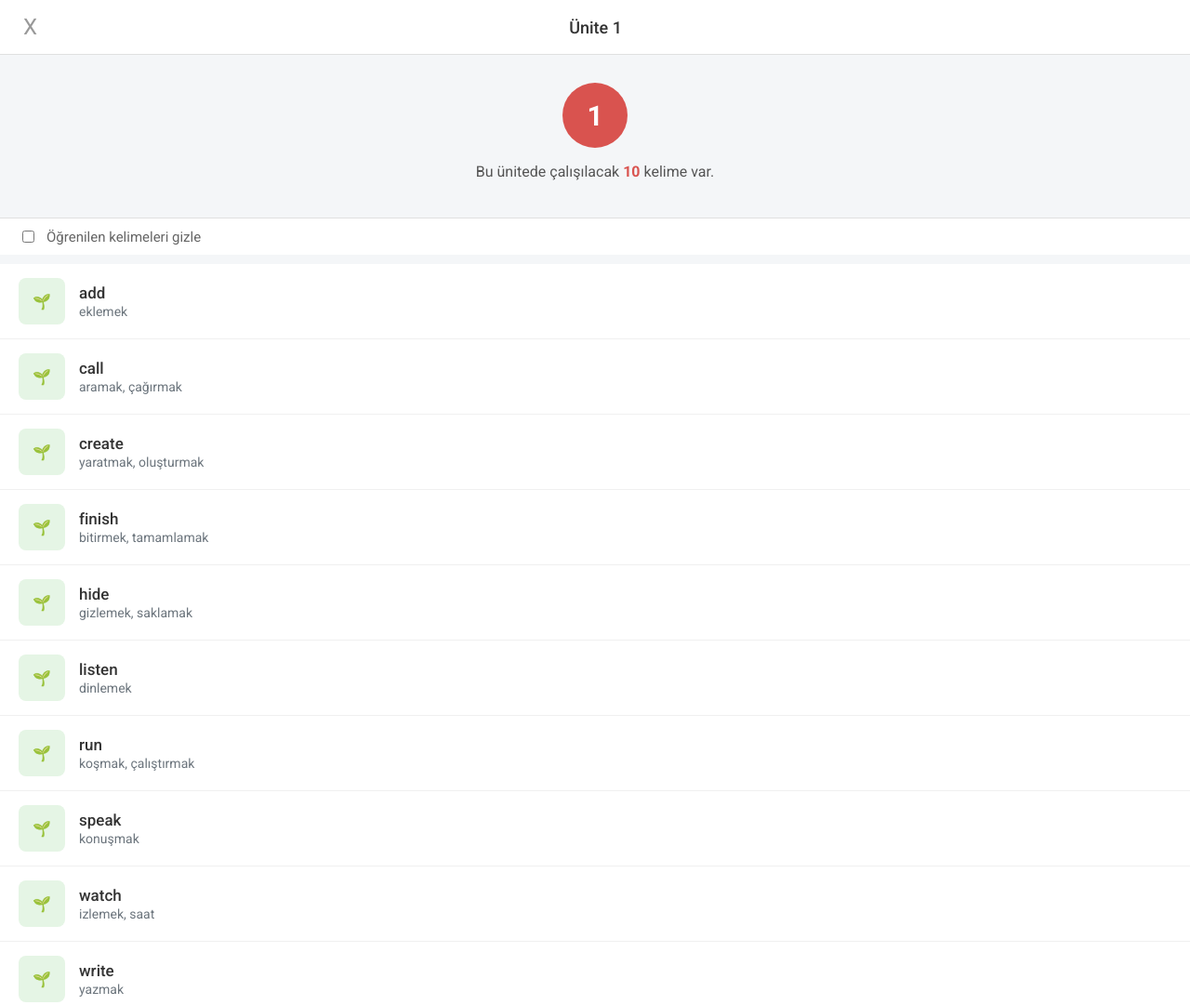
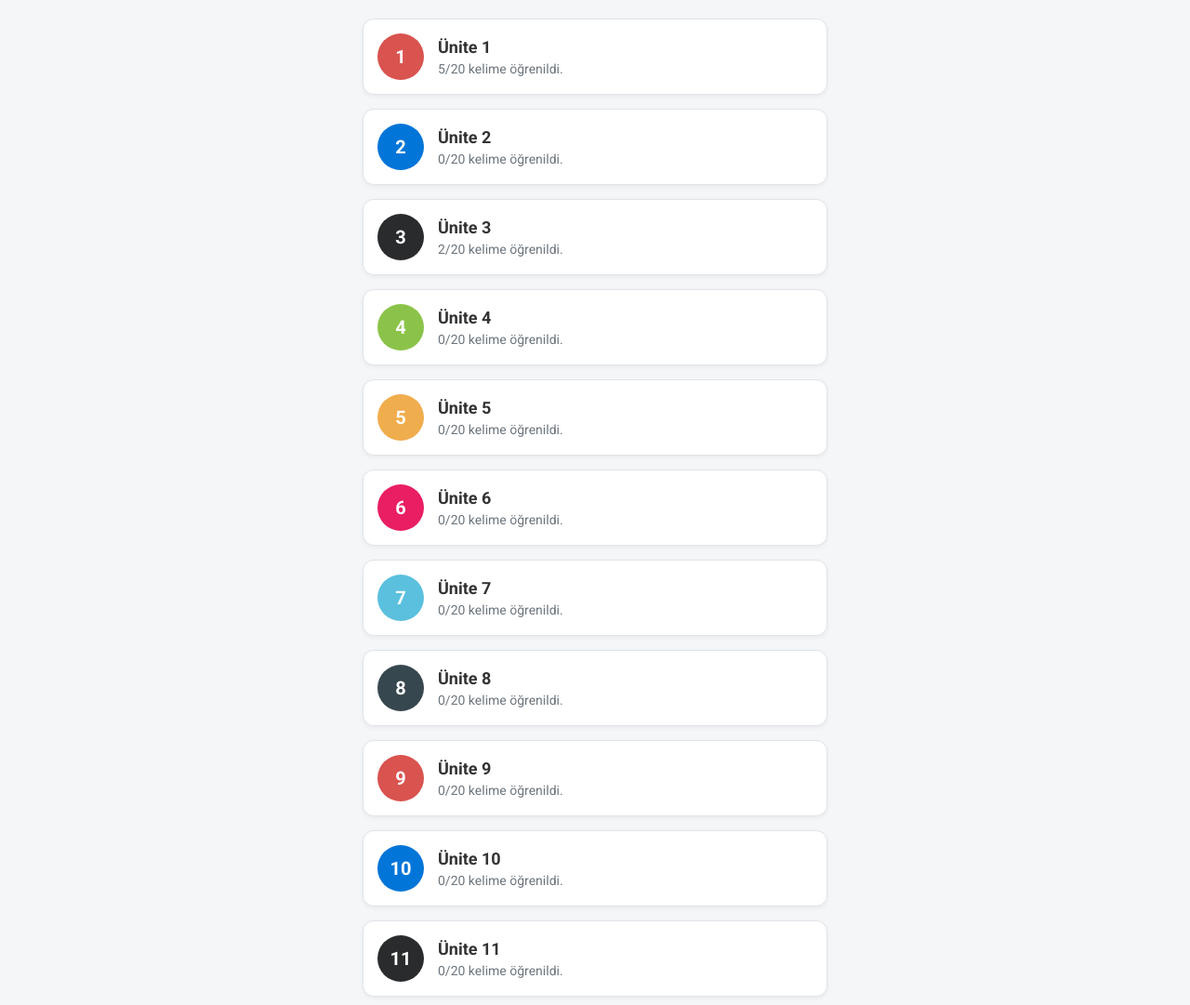
Before and after one commit to gnl19999/ileri-duzey-akademik-fiiller.app, a plain HTML site: page index.html in a window 1280 px wide. Shown: the top 1081 px of the page at 93% size. Drawn offline with Linux system fonts and the light colour scheme.

Commit message:
index.html

```diff
--- a/index.html
+++ b/index.html
@@ -3,271 +3,317 @@
 <head>
     <meta charset="UTF-8">
     <meta name="viewport" content="width=device-width, initial-scale=1.0">
-    <title>Ünite 1 Detay</title>
+    <title>Kelime Öğrenme Uygulaması</title>
     <link href="https://fonts.googleapis.com/css2?family=Roboto:wght@400;500;700&display=swap" rel="stylesheet">
     <style>
-        /* Genel Stil ve Font */
         body {
             font-family: 'Roboto', sans-serif;
             background-color: #f4f6f8;
             margin: 0;
-            padding: 0;
+            padding: 20px;
+            display: flex;
+            justify-content: center;
         }
 
-        /* Header (Başlık Çubuğu) */
-        .header {
+        .container {
+            width: 100%;
+            max-width: 500px;
+        }
+
+        /* --- Ortak Görünümler --- */
+        .screen {
+            display: none; /* Ekranları başlangıçta gizle */
+        }
+        .screen.active {
+            display: block; /* Aktif ekranı göster */
+        }
+
+        /* --- Ünite Listesi (List Screen) Stilleri --- */
+        .unit-card {
+            background-color: white;
+            border-radius: 12px;
+            padding: 15px;
+            margin-bottom: 15px;
             display: flex;
             align-items: center;
-            justify-content: space-between;
-            padding: 15px 20px;
-            background-color: white;
-            border-bottom: 1px solid #e0e0e0;
-            position: sticky; /* Üstte sabit kalması için */
-            top: 0;
-            z-index: 10;
+            box-shadow: 0 2px 5px rgba(0,0,0,0.05);
+            border: 1px solid #e1e4e8;
+            cursor: pointer;
+            transition: transform 0.2s;
         }
 
-        .header h2 {
-            margin: 0;
-            font-size: 18px;
-            font-weight: 500;
-            color: #333;
-            flex-grow: 1; /* Başlığın ortalanmasına yardım eder */
-            text-align: center;
+        .unit-card:hover {
+            transform: translateY(-2px);
+            box-shadow: 0 4px 10px rgba(0,0,0,0.1);
         }
 
-        .header .icon {
-            font-size: 24px;
-            color: #999;
-            cursor: pointer;
-            padding: 0 5px; /* Tıklama alanını genişletir */
-        }
-
-        .header .close-icon {
-             /* X ikonunu sola iter */
-             order: -1;
-        }
-
-        .header .empty-space {
-             /* Sağ tarafta boşluk bırakıp başlığı ortalamak için */
-             width: 24px;
-        }
-
-        /* Ünite Bilgi Alanı (Ortadaki Daire ve Metin) */
-        .unit-summary {
-            text-align: center;
-            padding: 30px 20px 20px 20px;
-        }
-
+        /* Renkli Daireler */
         .circle {
-            width: 70px;
-            height: 70px;
+            width: 50px;
+            height: 50px;
             border-radius: 50%;
             display: flex;
             align-items: center;
             justify-content: center;
             color: white;
             font-weight: bold;
-            font-size: 30px;
-            background-color: #d9534f; /* Kırmızı renk (Ünite 1 için) */
-            margin: 0 auto 15px auto;
+            font-size: 20px;
+            margin-right: 15px;
+            flex-shrink: 0;
         }
 
-        .summary-text {
-            font-size: 16px;
-            color: #555;
+        /* Daire Renkleri (Sadece örnek için, tümünü buraya yazmaya gerek yok) */
+        .c-red { background-color: #d9534f; }
+        .c-blue { background-color: #0275d8; }
+        .c-black { background-color: #292b2c; }
+        .c-green { background-color: #8bc34a; }
+        .c-orange { background-color: #f0ad4e; }
+        .c-pink { background-color: #e91e63; }
+        .c-cyan { background-color: #5bc0de; }
+        .c-dark { background-color: #37474f; }
+
+        /* Yazı Alanı */
+        .info h3 {
+            margin: 0 0 5px 0;
+            color: #333;
+            font-size: 18px;
+        }
+
+        .info p {
+            margin: 0;
+            color: #6c757d;
+            font-size: 14px;
+        }
+
+        /* --- Ünite Detay (Detail Screen) Stilleri (Yüklediğiniz Görsele Benzer) --- */
+        .detail-header {
+            display: flex;
+            align-items: center;
             margin-bottom: 20px;
         }
-
-        .summary-text strong {
-            color: #d9534f; /* Sayının vurgulu rengi */
-            font-weight: 700;
+        .detail-header .back-button {
+            font-size: 24px;
+            color: #6c757d;
+            cursor: pointer;
+            margin-right: 15px;
         }
-
-        /* Öğrenilen Kelimeleri Gizle Checkbox Alanı */
-        .hide-toggle {
-            display: flex;
-            align-items: center;
-            padding: 10px 20px;
-            border-top: 1px solid #e0e0e0;
-            background-color: white;
-            margin-bottom: 10px;
+        .detail-header h2 {
+            margin: 0;
+            font-size: 24px;
+            color: #333;
+            flex-grow: 1;
+            text-align: center; /* Başlığı ortala */
         }
-
-        .hide-toggle label {
-            margin-left: 10px;
-            color: #666;
-            font-size: 15px;
+        .detail-header .unit-circle {
+            width: 60px;
+            height: 60px;
+            font-size: 28px;
+            margin: 0 auto 10px auto;
+            background-color: #d9534f; /* Kırmızı renk */
+        }
+        .detail-info {
+            text-align: center;
+            margin-bottom: 20px;
+        }
+        .detail-info p {
+            color: #6c757d;
+            font-size: 16px;
         }
 
         /* Kelime Listesi */
         .word-list {
-            padding: 0 0;
+            list-style: none;
+            padding: 0;
         }
-
         .word-item {
+            background-color: white;
+            border-radius: 8px;
+            padding: 12px 15px;
+            margin-bottom: 10px;
             display: flex;
             align-items: center;
-            padding: 15px 20px;
-            background-color: white;
-            border-bottom: 1px solid #f0f0f0; /* Hafif ayırıcı çizgi */
-            cursor: pointer;
+            box-shadow: 0 1px 3px rgba(0,0,0,0.05);
         }
-
-        .word-item:hover {
-            background-color: #fafafa;
-        }
-
-        .word-item img {
-            width: 50px; /* Görsel alanını sabitler */
-            height: 50px;
-            border-radius: 8px;
-            object-fit: cover;
-            margin-right: 15px;
-            /* DİKKAT: Gerçek görselleriniz olmadığı için bu kısmı bir tutucu (placeholder) olarak kullanıyorum. */
-            /* Resimleri temsil eden simge (Örn: Bir yaprak simgesi) */
-        }
-
         .word-item .word-icon {
-            width: 20px;
-            height: 20px;
-            color: #8bc34a; /* Yeşil yaprak rengi */
-            margin-right: 15px;
-            flex-shrink: 0;
-            font-size: 18px;
-        }
-
-        .word-item .word-icon-placeholder {
-            /* Görselin yanındaki boşluk için */
-            width: 50px;
-            height: 50px;
-            border-radius: 8px;
-            margin-right: 15px;
+            width: 40px;
+            height: 40px;
+            margin-right: 10px;
+            border-radius: 50%;
+            background-color: #e6ffe6; /* Açık yeşil arka plan */
+            color: #4CAF50; /* Koyu yeşil simge rengi */
             display: flex;
             align-items: center;
             justify-content: center;
-            background-color: #e5f5e5;
+            font-style: italic; /* Kelime kökü simgesi (örneğin yaprak) */
+            font-weight: bold;
+        }
+        .word-item .word-icon img {
+            width: 40px; /* Görsel boyutunu ayarla */
+            height: 40px;
+            border-radius: 50%;
+            object-fit: cover;
         }
 
-
-        .word-details {
-            display: flex;
-            flex-direction: column;
+        .word-item .text-content {
+            flex-grow: 1;
         }
-
-        .word-details .english {
-            font-size: 17px;
-            font-weight: 500;
+        .word-item .text-content .english-word {
+            font-weight: bold;
             color: #333;
-            margin-bottom: 2px;
+            font-size: 16px;
         }
-
-        .word-details .turkish {
+        .word-item .text-content .turkish-meaning {
+            color: #6c757d;
             font-size: 14px;
-            color: #6c757d;
+            margin-top: 2px;
         }
     </style>
 </head>
 <body>
 
-    <div class="header">
-        <div class="icon close-icon">X</div>
-        <h2>Ünite 1</h2>
-        <div class="empty-space"></div>
+    <div class="container">
+        <div id="list-screen" class="screen active">
+            </div>
+
+        <div id="detail-screen" class="screen">
+            <div class="detail-header">
+                <span class="back-button" onclick="showListScreen()">&#10005;</span> <h2 id="detail-unit-title">Ünite X</h2>
+                </div>
+
+            <div class="detail-info">
+                <div id="detail-unit-circle" class="circle detail-header-circle c-red"></div>
+                <p>Bu ünitede çalışılacak <span id="word-count" style="font-weight: bold; color: #f0ad4e;">10</span> kelime var.</p>
+                <p><input type="checkbox" id="hide-learned"> <label for="hide-learned">Öğrenilen kelimeleri gizle</label></p>
+            </div>
+
+            <ul id="unit-word-list" class="word-list">
+                </ul>
+        </div>
     </div>
 
-    <div class="unit-summary">
-        <div class="circle">1</div>
-        <p class="summary-text">Bu ünitede çalışılacak <strong>10</strong> kelime var.</p>
-    </div>
+    <script>
+        // --- 1. Kelime Havuzu ve Rastgele Seçim Fonksiyonu ---
+        const wordPool = [
+            { word: "add", meaning: "eklemek" },
+            { word: "call", meaning: "aramak, çağırmak" },
+            { word: "create", meaning: "yaratmak, oluşturmak" },
+            { word: "finish", meaning: "bitirmek, tamamlamak" },
+            { word: "hide", meaning: "gizlemek, saklamak" },
+            { word: "listen", meaning: "dinlemek" },
+            { word: "work", meaning: "çalışmak, iş" },
+            { word: "write", meaning: "yazmak" },
+            { word: "read", meaning: "okumak" },
+            { word: "speak", meaning: "konuşmak" },
+            { word: "travel", meaning: "seyahat etmek" },
+            { word: "find", meaning: "bulmak" },
+            { word: "lose", meaning: "kaybetmek" },
+            { word: "walk", meaning: "yürümek" },
+            { word: "run", meaning: "koşmak" },
+            { word: "understand", meaning: "anlamak" },
+            { word: "remember", meaning: "hatırlamak" },
+            { word: "forget", meaning: "unutmak" },
+            { word: "want", meaning: "istemek" },
+            { word: "need", meaning: "ihtiyaç duymak" },
+            { word: "look", meaning: "bakmak" },
+            { word: "feel", meaning: "hissetmek" },
+            { word: "open", meaning: "açmak" },
+            { word: "close", meaning: "kapatmak" },
+            { word: "start", meaning: "başlamak" },
+            { word: "stop", meaning: "durmak, bitmek" },
+            { word: "sleep", meaning: "uyumak" },
+            { word: "eat", meaning: "yemek yemek" },
+            { word: "drink", meaning: "içmek" },
+            { word: "help", meaning: "yardım etmek" },
+        ];
 
-    <div class="hide-toggle">
-        <input type="checkbox" id="hide-learned">
-        <label for="hide-learned">Öğrenilen kelimeleri gizle</label>
-    </div>
+        // Rastgele 10 kelime seçen fonksiyon
+        function getRandomWords(count) {
+            // Kelimelerin karıştırılmış bir kopyasını oluştur
+            const shuffled = [...wordPool].sort(() => 0.5 - Math.random());
+            // İlk 'count' kadarını al
+            return shuffled.slice(0, count);
+        }
 
-    <div class="word-list">
+        // --- 2. Ünite Listesi Oluşturma ---
+        const listScreen = document.getElementById('list-screen');
+        const unitCount = 20;
+        const colorClasses = ['c-red', 'c-blue', 'c-black', 'c-green', 'c-orange', 'c-pink', 'c-cyan', 'c-dark'];
 
-        <div class="word-item">
-            <div class="word-icon-placeholder">🌱</div> <div class="word-details">
-                <span class="english">add</span>
-                <span class="turkish">eklemek</span>
-            </div>
-        </div>
+        // Örnek öğrenilen kelime sayıları (gerçek bir uygulamada bu veritabanından gelmeli)
+        const learnedWords = {
+            1: 5,
+            3: 2,
+            // Diğer üniteler 0
+        };
 
-        <div class="word-item">
-            <div class="word-icon-placeholder">🌱</div>
-            <div class="word-details">
-                <span class="english">call</span>
-                <span class="turkish">aramak, çağırmak</span>
-            </div>
-        </div>
+        function createUnitList() {
+            for (let i = 1; i <= unitCount; i++) {
+                const colorClass = colorClasses[(i - 1) % colorClasses.length];
+                const learned = learnedWords[i] || 0;
 
-        <div class="word-item">
-            <div class="word-icon-placeholder">🌱</div>
-            <div class="word-details">
-                <span class="english">create</span>
-                <span class="turkish">yaratmak, oluşturmak</span>
-            </div>
-        </div>
+                const card = document.createElement('div');
+                card.className = 'unit-card';
+                card.setAttribute('onclick', `showDetailScreen(${i}, '${colorClass}')`);
 
-        <div class="word-item">
-            <div class="word-icon-placeholder">🌱</div>
-            <div class="word-details">
-                <span class="english">finish</span>
-                <span class="turkish">bitirmek, tamamlamak</span>
-            </div>
-        </div>
+                card.innerHTML = `
+                    <div class="circle ${colorClass}">${i}</div>
+                    <div class="info">
+                        <h3>Ünite ${i}</h3>
+                        <p>${learned}/20 kelime öğrenildi.</p>
+                    </div>
+                `;
+                listScreen.appendChild(card);
+            }
+        }
+        createUnitList(); // Listeyi oluştur
 
-        <div class="word-item">
-            <div class="word-icon-placeholder">🌱</div>
-            <div class="word-details">
-                <span class="english">hide</span>
-                <span class="turkish">gizlemek, saklamak</span>
-            </div>
-        </div>
+        // --- 3. Ekran Yönetimi Fonksiyonları ---
+        const detailScreen = document.getElementById('detail-screen');
 
-        <div class="word-item">
-            <div class="word-icon-placeholder">🌱</div>
-            <div class="word-details">
-                <span class="english">listen</span>
-                <span class="turkish">dinlemek</span>
-            </div>
-        </div>
+        function showDetailScreen(unitNumber, colorClass) {
+            // Detay ekranını aktive et
+            document.getElementById('list-screen').classList.remove('active');
+            detailScreen.classList.add('active');
 
-        <div class="word-item">
-            <div class="word-icon-placeholder">🌱</div>
-            <div class="word-details">
-                <span class="english">run</span>
-                <span class="turkish">koşmak, çalıştırmak</span>
-            </div>
-        </div>
+            // Başlık ve daireyi güncelle
+            document.getElementById('detail-unit-title').textContent = `Ünite ${unitNumber}`;
+            const unitCircle = document.getElementById('detail-unit-circle');
+            unitCircle.textContent = unitNumber;
+            // Dairenin rengini ve sayısını güncelle
+            unitCircle.className = `circle detail-header-circle ${colorClass}`;
 
-        <div class="word-item">
-            <div class="word-icon-placeholder">🌱</div>
-            <div class="word-details">
-                <span class="english">speak</span>
-                <span class="turkish">konuşmak</span>
-            </div>
-        </div>
+            // Rastgele kelimeleri al ve listeye ekle
+            const words = getRandomWords(10);
+            const wordListElement = document.getElementById('unit-word-list');
+            wordListElement.innerHTML = ''; // Önceki kelimeleri temizle
 
-        <div class="word-item">
-            <div class="word-icon-placeholder">🌱</div>
-            <div class="word-details">
-                <span class="english">watch</span>
-                <span class="turkish">izlemek, saat</span>
-            </div>
-        </div>
+            words.forEach(item => {
+                // Not: Görselde resimler var. Basit bir "yaprak" ikonu yerine görsel eklemek isterseniz 'word-icon img' kısmını kullanabilirsiniz.
+                // Şimdilik sadece bir simge yerine rastgele bir emoji kullandım.
+                const randomEmoji = ['🌿', '📝', '📞', '💡', '➕', '💨'][Math.floor(Math.random() * 6)];
+                const listItem = document.createElement('li');
+                listItem.className = 'word-item';
+                listItem.innerHTML = `
+                    <div class="word-icon">${randomEmoji}</div>
+                    <div class="text-content">
+                        <div class="english-word">${item.word}</div>
+                        <div class="turkish-meaning">${item.meaning}</div>
+                    </div>
+                `;
+                wordListElement.appendChild(listItem);
+            });
+        }
 
-        <div class="word-item">
-            <div class="word-icon-placeholder">🌱</div>
-            <div class="word-details">
-                <span class="english">write</span>
-                <span class="turkish">yazmak</span>
-            </div>
-        </div>
+        function showListScreen() {
+            // Liste ekranını aktive et
+            document.getElementById('list-screen').classList.add('active');
+            detailScreen.classList.remove('active');
+        }
 
-    </div>
-
+        // Başlangıçta listeyi göster
+        document.addEventListener('DOMContentLoaded', () => {
+             document.getElementById('list-screen').classList.add('active');
+        });
+    </script>
 </body>
 </html>
```
